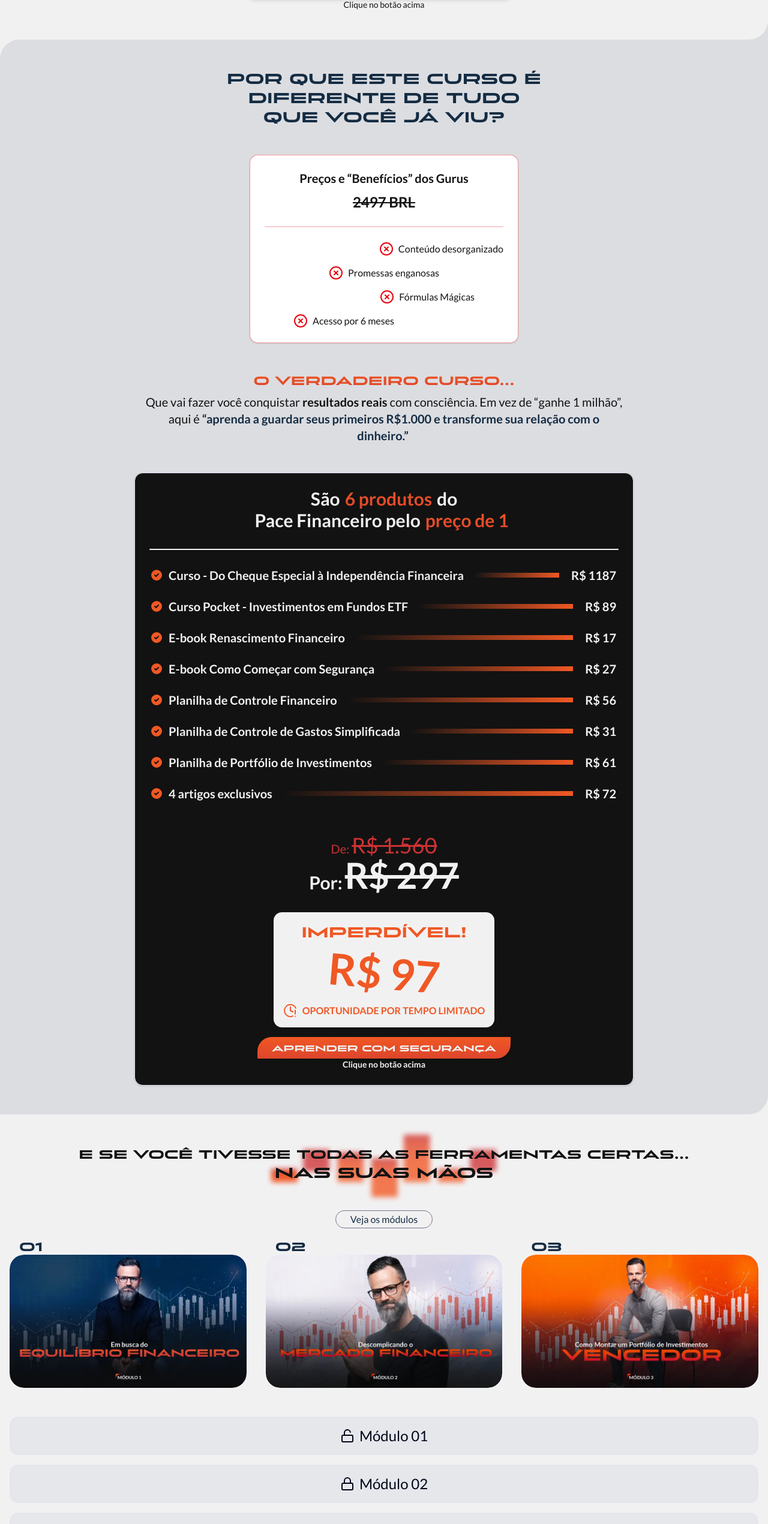
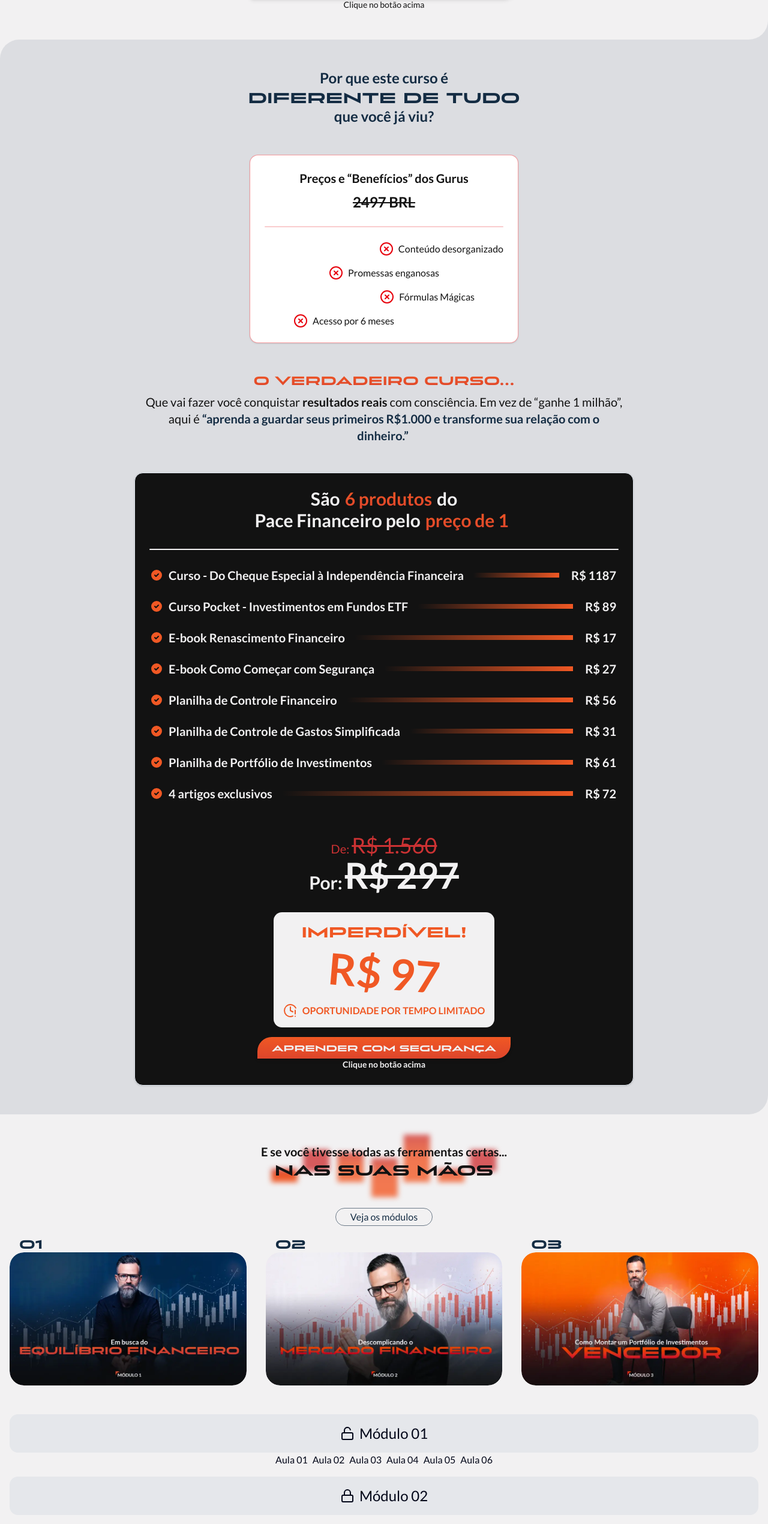
Before and after one commit to DevJeipi/lp-opacefinanceiro, a Next.js app: page / in a window 1280 px wide. Shown: the part 3692-6233 px from the top of the page at 60% size. Built offline with nearby package versions, Linux system fonts and the light colour scheme.

Commit message:
without skeleton loader performance test

```diff
--- a/src/components/home/SectionModules.tsx
+++ b/src/components/home/SectionModules.tsx
@@ -23,12 +23,12 @@ export function SectionModules() {
                     className="xs:block absolute top-0 z-0 mt-6 hidden w-80 blur-xs md:w-96"
                     sizes="(max-width: 767px) 320px, 384px"
                 />
-                <h1 className="font-heading text-primary-black z-10 text-center font-bold md:text-2xl">
-                    <span className="font-body md:text-xl">
-                        E se você tivesse todas as ferramentas certas...
+                <h1 className="text-primary-black z-10 text-center font-bold md:text-xl">
+                    E se você tivesse todas as ferramentas certas...
+                    <br />
+                    <span className="font-heading md:text-2xl">
+                        Nas suas mãos
                     </span>
-                    <br />
-                    Nas suas mãos
                 </h1>
                 <div className="flex flex-col items-center justify-center gap-4">
                     <Badge variant={'outline'}>Veja os módulos</Badge>
@@ -188,9 +188,19 @@ export function SectionModules() {
                     </ul>
                 </div>
                 <div className="flex w-full flex-col items-center justify-center gap-4">
-                    <div className="flex w-full items-center justify-center gap-2 rounded-xl bg-gray-200 py-4 text-2xl">
-                        <LockOpen />
-                        <span>Módulo 01</span>
+                    <div className="flex w-full flex-col items-center justify-center">
+                        <div className="flex w-full items-center justify-center gap-2 rounded-xl bg-gray-200 py-4 text-2xl">
+                            <LockOpen />
+                            <span>Módulo 01</span>
+                        </div>
+                        <div className="flex w-full items-center justify-center gap-2">
+                            <div>Aula 01</div>
+                            <div>Aula 02</div>
+                            <div>Aula 03</div>
+                            <div>Aula 04</div>
+                            <div>Aula 05</div>
+                            <div>Aula 06</div>
+                        </div>
                     </div>
                     <div className="flex w-full items-center justify-center gap-2 rounded-xl bg-gray-200 py-4 text-2xl">
                         <Lock />
--- a/src/components/home/SectionPricing.tsx
+++ b/src/components/home/SectionPricing.tsx
@@ -51,10 +51,10 @@ export function SectionPricing() {
         <section className="bg-primary-white">
             <div className="bg-blue-low-op rounded-tl-4xl rounded-br-4xl">
                 <GridContainer className="flex flex-col items-center justify-center gap-12 text-center">
-                    <h1 className="font-heading text-primary-blue flex flex-col font-bold md:text-2xl">
-                        <span className="font-body">Por que este curso é</span>
-                        Diferente de tudo
-                        <span className="font-body">que você já viu?</span>
+                    <h1 className="text-primary-blue flex flex-col font-bold md:text-2xl">
+                        Por que este curso é
+                        <span className="font-heading">Diferente de tudo</span>
+                        que você já viu?
                     </h1>
                     <Card className="border-destructive/40 md:max-w- w-full max-w-md shadow-sm">
                         <CardHeader className="text-center">
```
Also changed, not shown: src/app/page.tsx (+9 -27 lines).
